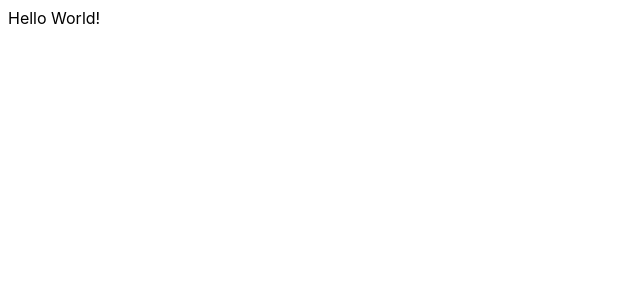
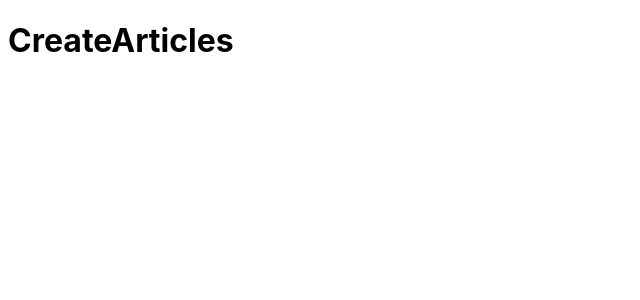
Before and after one commit to Crrayzze/workshop-react-initiation-my-blog-result, a React (Create React App) app: page /createArticles in a window 1280 px wide. Shown: the top 300 px of the page, without its empty margins (0-640 px from the left). Built offline with nearby package versions, Linux system fonts and the light colour scheme.

Commit message:
Adding router and pages

```diff
--- a/package.json
+++ b/package.json
@@ -8,6 +8,7 @@
     "@testing-library/user-event": "^13.5.0",
     "react": "^18.2.0",
     "react-dom": "^18.2.0",
+    "react-router-dom": "^6.10.0",
     "react-scripts": "5.0.1",
     "web-vitals": "^2.1.4"
   },
--- a/src/App.jsx
+++ b/src/App.jsx
@@ -1,9 +1,10 @@
 import './App.css';
+import { Router } from './pages/router';
 
 function App() {
   return (
     <div>
-      Hello World!
+      <Router />
     </div>
   );
 }
--- a/src/index.js
+++ b/src/index.js
@@ -1,4 +1,5 @@
 import React from 'react';
+import { BrowserRouter } from 'react-router-dom';
 import ReactDOM from 'react-dom/client';
 import './index.css';
 import App from './App';
@@ -6,6 +7,8 @@ import App from './App';
 const root = ReactDOM.createRoot(document.getElementById('root'));
 root.render(
   <React.StrictMode>
-    <App />
+    <BrowserRouter>
+      <App />
+    </BrowserRouter>
   </React.StrictMode>
 );
--- /dev/null
+++ b/src/pages/aboutMe/aboutMe.jsx
@@ -0,0 +1,9 @@
+import React from "react";
+
+export const AboutMe = () => {
+  return (
+    <div>
+      <h1>AboutMe</h1>
+    </div>
+  );
+}
--- /dev/null
+++ b/src/pages/createArticles/createArticles.jsx
@@ -0,0 +1,9 @@
+import React from "react";
+
+export const CreateArticles = () => {
+  return (
+    <div>
+      <h1>CreateArticles</h1>
+    </div>
+  );
+}
--- /dev/null
+++ b/src/pages/home/home.jsx
@@ -0,0 +1,9 @@
+import React from "react";
+
+export const Home = () => {
+  return (
+    <div>
+      <h1>Home</h1>
+    </div>
+  );
+}
--- /dev/null
+++ b/src/pages/portfolio/portfolio.jsx
@@ -0,0 +1,9 @@
+import React from "react";
+
+export const Portfolio = () => {
+  return (
+    <div>
+      <h1>Portfolio</h1>
+    </div>
+  );
+}
--- /dev/null
+++ b/src/pages/router.jsx
@@ -0,0 +1,17 @@
+import React from "react";
+import { Home } from "./home/home";
+import { AboutMe } from "./aboutMe/aboutMe";
+import { Portfolio } from "./portfolio/portfolio";
+import { CreateArticles } from "./createArticles/createArticles";
+import { Route, Routes } from "react-router-dom";
+
+export const Router = () => {
+  return (
+    <Routes>
+      <Route path="/" element={<Home />} />
+      <Route path="/aboutMe" element={<AboutMe />} />
+      <Route path="/portfolio" element={<Portfolio />} />
+      <Route path="/createArticles" element={<CreateArticles />} />
+    </Routes>
+  );
+}
```
Also changed, not shown: src/pages/aboutMe/aboutMe.css (added), src/pages/createArticles/createArticles.css (added), src/pages/home/home.css (added), src/pages/portfolio/portfolio.css (added), 1 other file (tests, documents, lock files or other folders).
